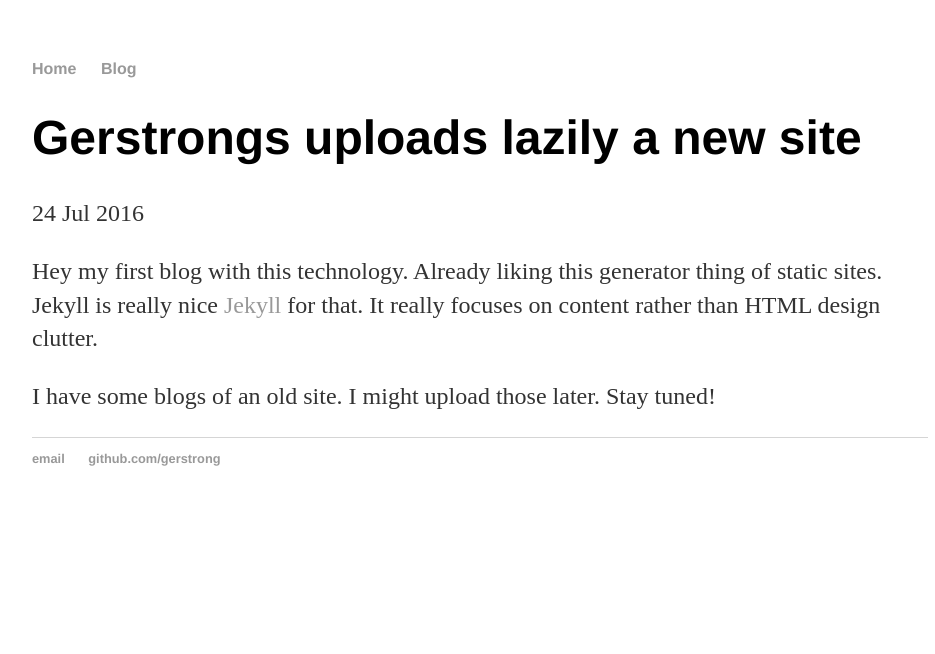
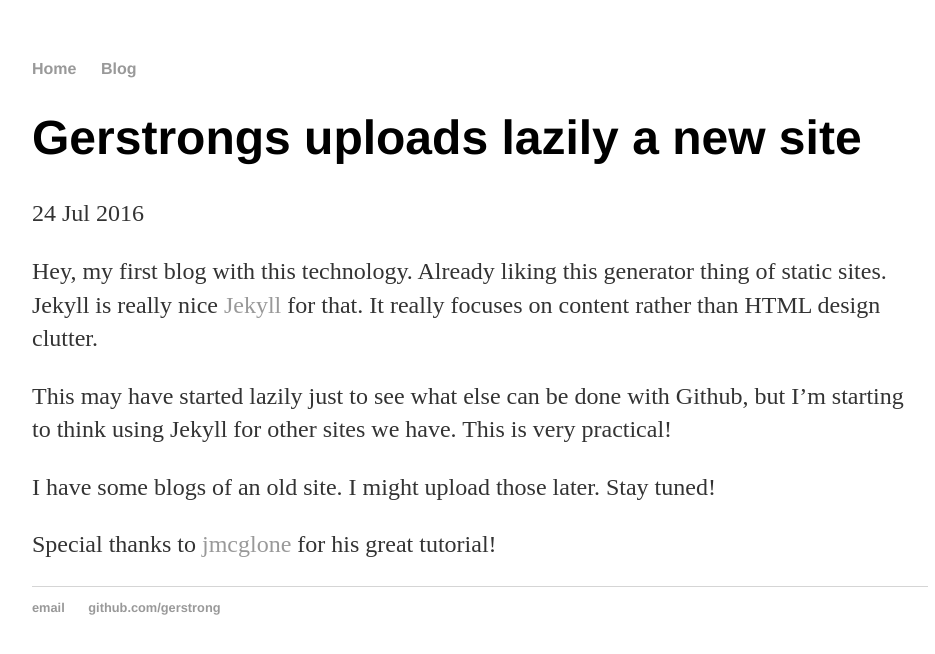
Before and after one commit to gerstrong/gerstrong.github.io, a Jekyll site: the page built from _posts/2016-07-24-enter-gerstrong-site.md, in a window 1280 px wide. Shown: the top 654 px of the page, without its empty margins (160-1095 px from the left). Built offline with Jekyll 4.4.1, drawn with Linux system fonts in a browser that asks for light colours.

Commit message:
Blog update

```diff
--- a/_posts/2016-07-24-enter-gerstrong-site.md
+++ b/_posts/2016-07-24-enter-gerstrong-site.md
@@ -4,6 +4,10 @@ title: "Gerstrongs uploads lazily a new site"
 date: 2016-07-24
 ---
 
-Hey my first blog with this technology. Already liking this generator thing of static sites. Jekyll is really nice [Jekyll](http://jekyllrb.com) for that. It really focuses on content rather than HTML design clutter.
+Hey, my first blog with this technology. Already liking this generator thing of static sites. Jekyll is really nice [Jekyll](http://jekyllrb.com) for that. It really focuses on content rather than HTML design clutter.
+
+This may have started lazily just to see what else can be done with Github, but I'm starting to think using Jekyll for other sites we have. This is very practical!
 
 I have some blogs of an old site. I might upload those later. Stay tuned!
+
+Special thanks to [jmcglone](http://jmcglone.com/guides/github-pages/) for his great tutorial!
```
